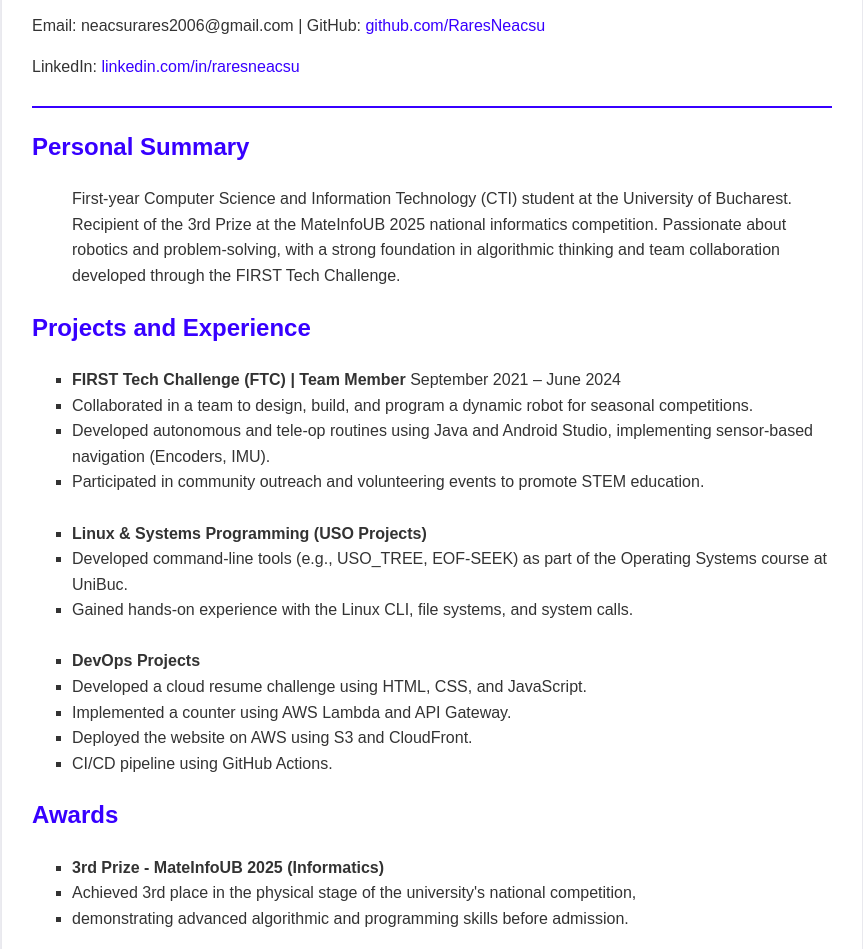
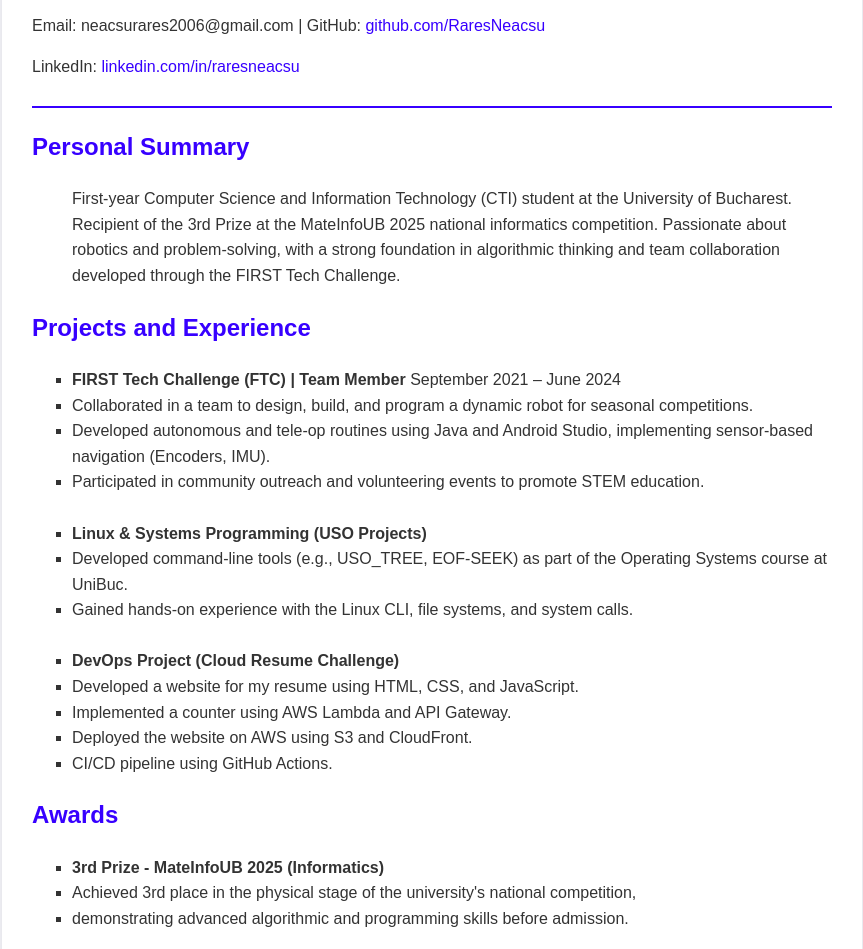
Before and after one commit to RaresNeacsu/cloud-resume-challenge, a plain HTML site: page index.html in a window 1280 px wide. Shown: the part 146-1095 px from the top of the page, without its empty margins (208-1071 px from the left). Drawn offline with Linux system fonts and the light colour scheme; no server answers.

Commit message:
update Devops Project

```diff
--- a/index.html
+++ b/index.html
@@ -42,8 +42,8 @@
                     UniBuc.</li>
                 <li>Gained hands-on experience with the Linux CLI, file systems, and system calls.</li>
                 <br>
-                <li><strong>DevOps Projects</strong></li>
-                <li>Developed a cloud resume challenge using HTML, CSS, and JavaScript.</li>
+                <li><strong>DevOps Project (Cloud Resume Challenge)</strong></li>
+                <li>Developed a website for my resume using HTML, CSS, and JavaScript.</li>
                 <li>Implemented a counter using AWS Lambda and API Gateway.</li>
                 <li>Deployed the website on AWS using S3 and CloudFront.</li>
                 <li>CI/CD pipeline using GitHub Actions.</li>
```
